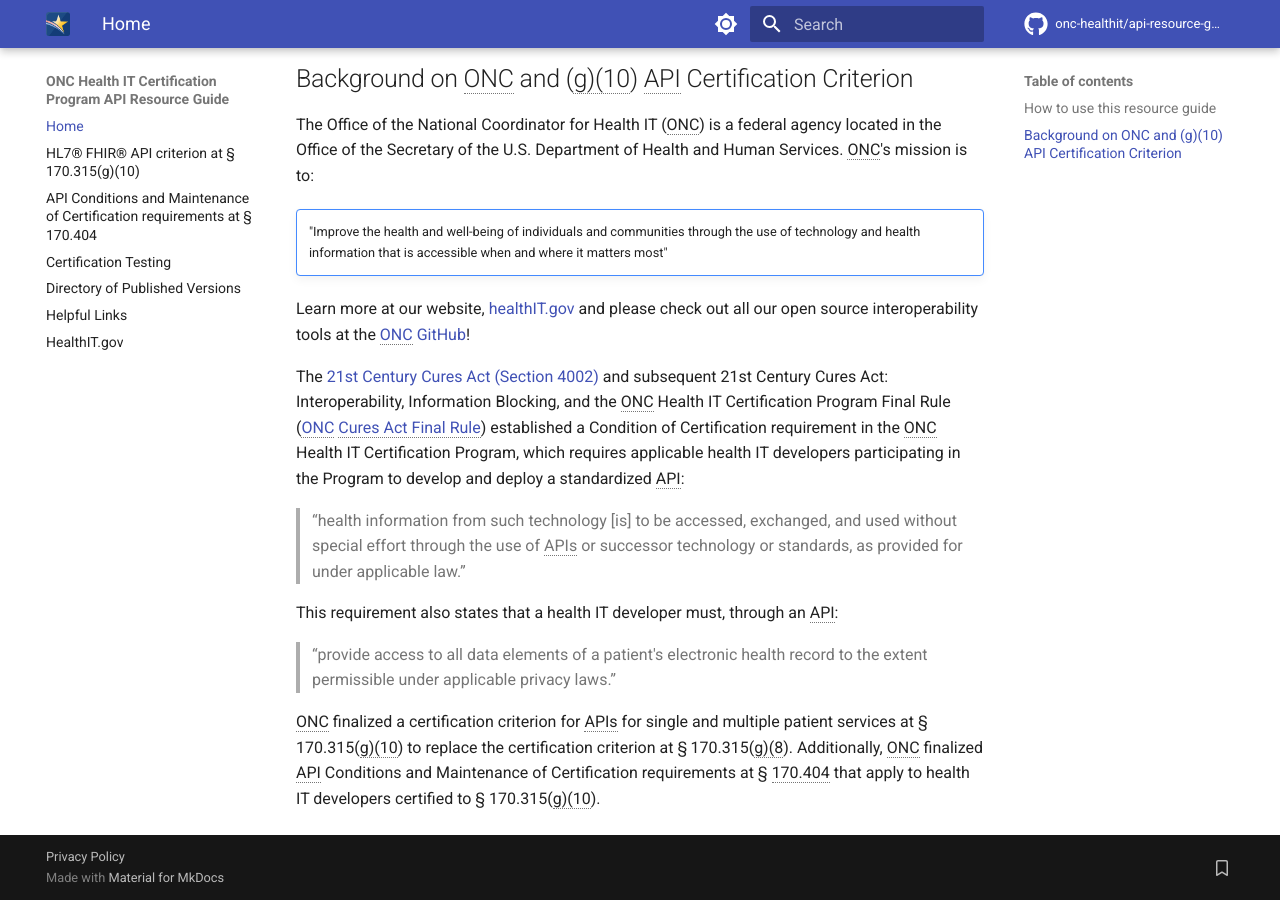
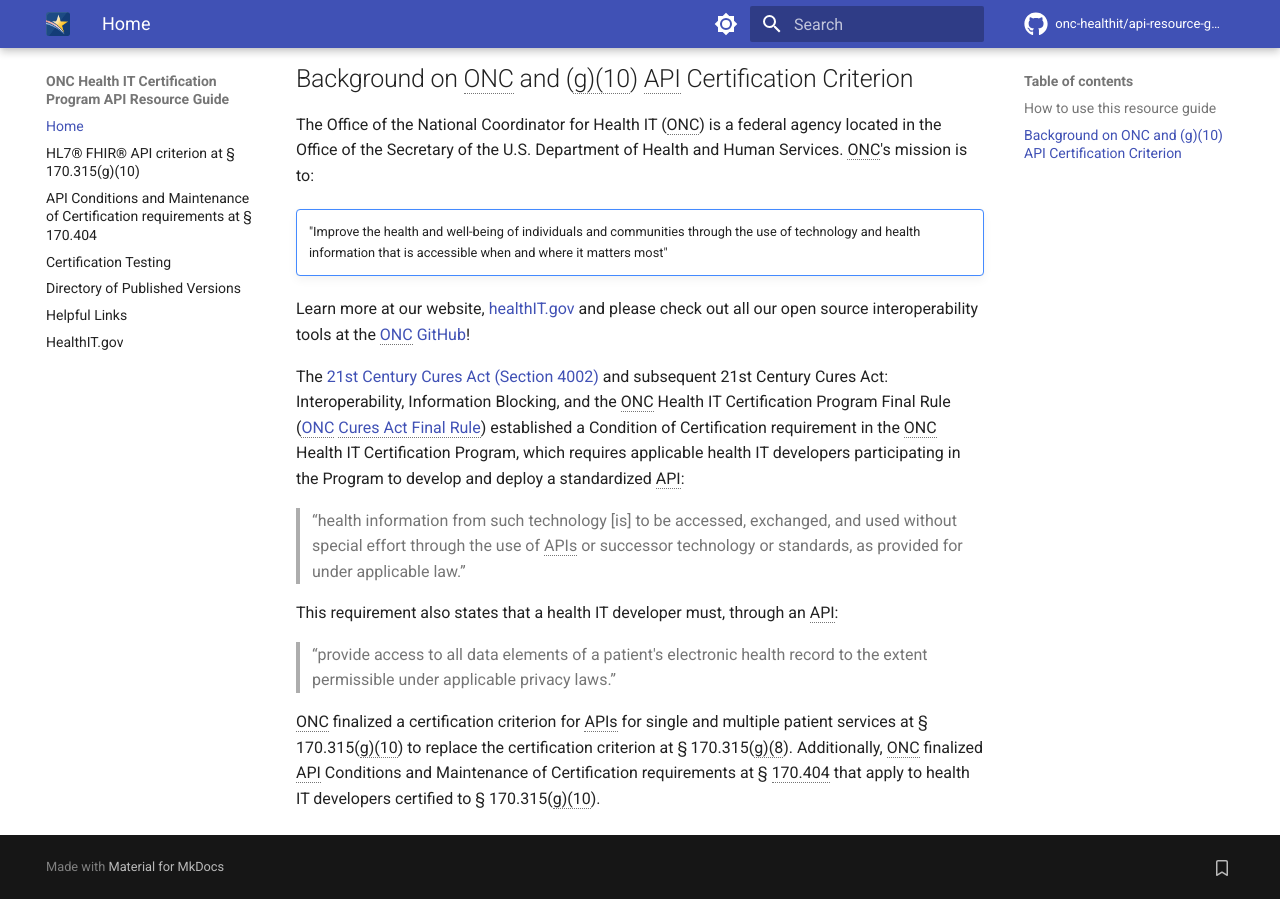
Before and after one commit to onc-healthit/api-resource-guide, an MkDocs documentation site: the page built from docs/index.md, in a window 1280 px wide and 900 px high, scrolled down 856 px. Built offline with MkDocs 1.6.1 and Material for MkDocs 9.7.7, drawn with Linux system fonts in a browser that asks for light colours; comment, search, counter and statistics services are not loaded; the version menu is left out.

Commit message:
remove link to HHS privacy policy

```diff
--- a/mkdocs.yml
+++ b/mkdocs.yml
@@ -8,8 +8,6 @@ nav:
   - Helpful Links: helpful-links.md
   - HealthIT.gov: https://www.healthit.gov/
   # - HealthIT.gov Drupal API: healthit-drupal-api.md
-copyright: >
-  <a href="http://www.hhs.gov/Privacy.html">Privacy Policy</a>
 theme:
   name: material
   palette:
```
